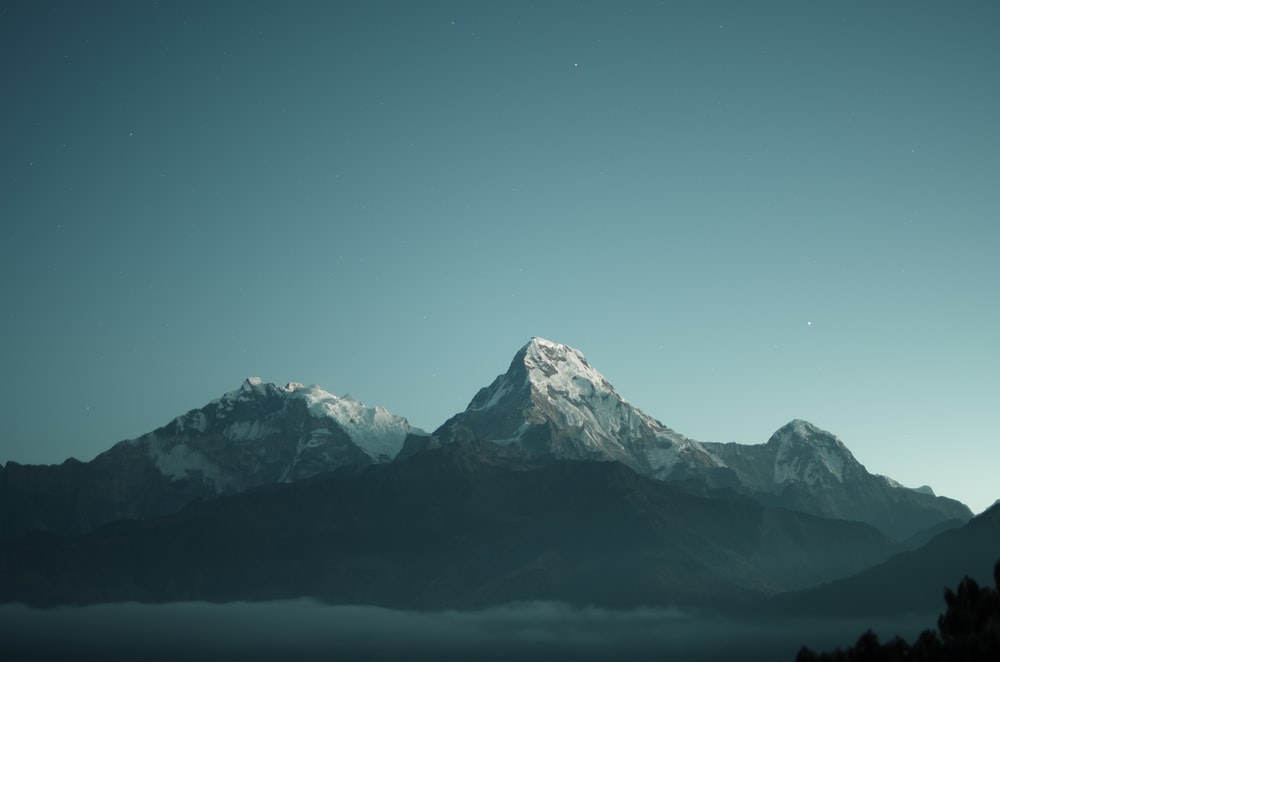
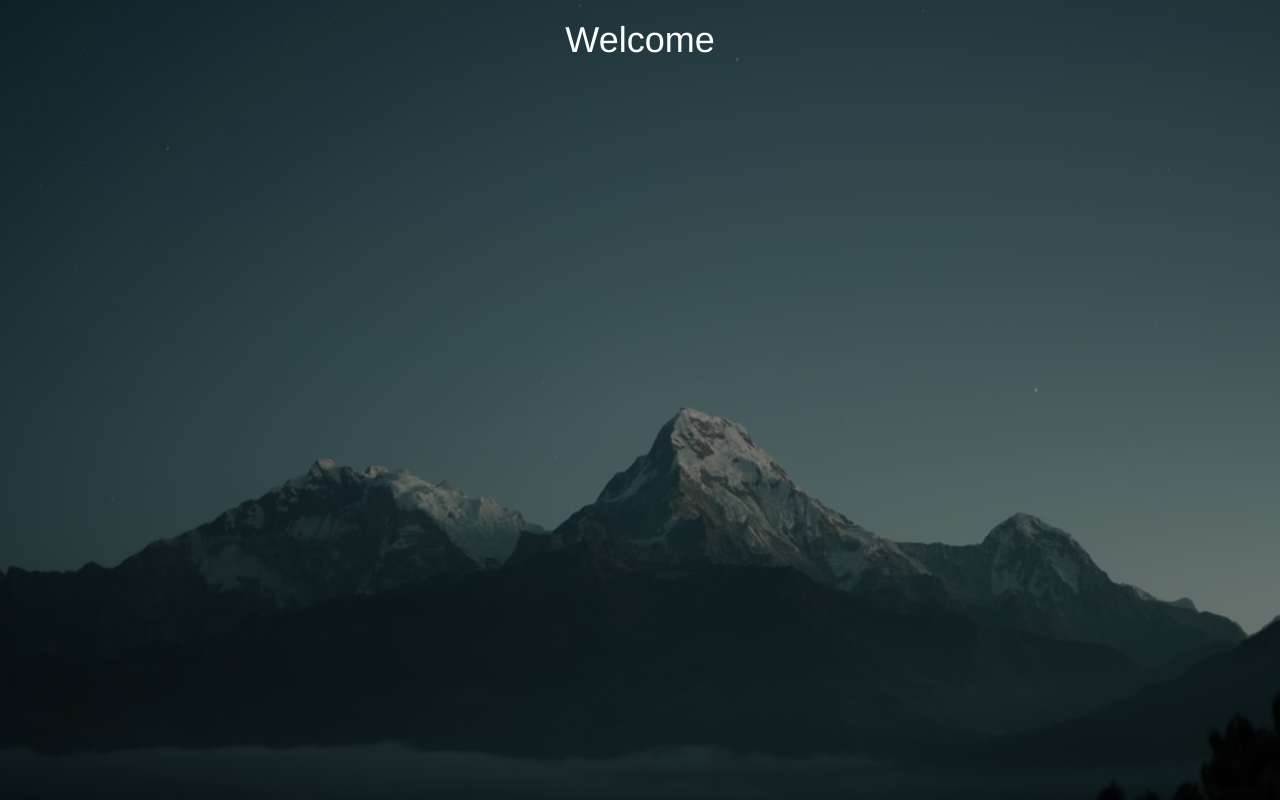
Before and after one commit to kristinadiaz/kd_website, a React (Create React App) app: page / in a window 1280 px wide. Built offline with nearby package versions, Linux system fonts and the light colour scheme.

Commit message:
added styling to splash page

```diff
--- a/package.json
+++ b/package.json
@@ -6,6 +6,7 @@
     "@testing-library/jest-dom": "^5.16.2",
     "@testing-library/react": "^12.1.3",
     "@testing-library/user-event": "^13.5.0",
+    "bootstrap": "^5.1.3",
     "react": "^17.0.2",
     "react-dom": "^17.0.2",
     "react-router-dom": "^6.2.1",
--- a/public/index.html
+++ b/public/index.html
@@ -3,7 +3,7 @@
   <head>
     <meta charset="utf-8" />
     <link rel="icon" href="%PUBLIC_URL%/favicon.ico" />
-    <link rel="stylesheet" href="//cdnjs.cloudflare.com/ajax/libs/semantic-ui/2.2.2/semantic.min.css" />
+    <link rel="stylesheet" href="https://maxcdn.bootstrapcdn.com/bootstrap/3.3.7/css/bootstrap.min.css" integrity="sha384-BVYiiSIFeK1dGmJRAkycuHAHRg32OmUcww7on3RYdg4Va+PmSTsz/K68vbdEjh4u" crossorigin="anonymous"/>
     <meta name="viewport" content="width=device-width, initial-scale=1" />
     <meta name="theme-color" content="#000000" />
     <meta
--- a/src/App.css
+++ b/src/App.css
@@ -1,4 +1,4 @@
-.App {
+/* .App {
   text-align: center;
 }
 
@@ -35,4 +35,4 @@
   to {
     transform: rotate(360deg);
   }
-}
+} */
--- a/src/App.js
+++ b/src/App.js
@@ -2,11 +2,11 @@ import React from 'react'
 import { Routes, Route } from 'react-router-dom'
 import SplashPage from './components/SplashPage'
 
-export default function App() {
-  return(
+export default function App () {
+  return (
     <div>
       <Routes>
-      <Route path='/' element={<SplashPage />} />
+        <Route path='/' element={<SplashPage />} />
       </Routes>
     </div>
   )
--- a/src/components/SplashPage.js
+++ b/src/components/SplashPage.js
@@ -1,12 +1,9 @@
 import React from 'react'
-import mountains from '../images/splash-page-img.png'
-
-// console.log(mountains)
 
 export default function SplashPage() {
     return(
-        <div>
-            <img src={mountains} alt='mountains' />
+        <div class='splash-page'>
+            <h1>Welcome</h1>
         </div>
     )
 }
--- a/src/index.css
+++ b/src/index.css
@@ -1,13 +1,22 @@
-body {
-  margin: 0;
-  font-family: -apple-system, BlinkMacSystemFont, 'Segoe UI', 'Roboto', 'Oxygen',
-    'Ubuntu', 'Cantarell', 'Fira Sans', 'Droid Sans', 'Helvetica Neue',
-    sans-serif;
-  -webkit-font-smoothing: antialiased;
-  -moz-osx-font-smoothing: grayscale;
+* {
+  box-sizing: border-box;
+  height: 100%;
 }
 
-code {
-  font-family: source-code-pro, Menlo, Monaco, Consolas, 'Courier New',
-    monospace;
+body {
+  background-image: linear-gradient(rgba(0, 0, 0, 0.5), rgba(0, 0, 0, 0.5)), url('./images/splash-page-img.png');
+  height: 50%;
+  background-position: center;
+  background-repeat: no-repeat;
+  background-size: cover;
+  position: relative;
 }
+
+.splash-page {
+  text-align: center;
+  position: absolute;
+  top: 50%;
+  left: 50%;
+  transform: translate(-50%, -50%);
+  color: white;
+}
```
Also changed, not shown: 1 other file (tests, documents, lock files or other folders).
